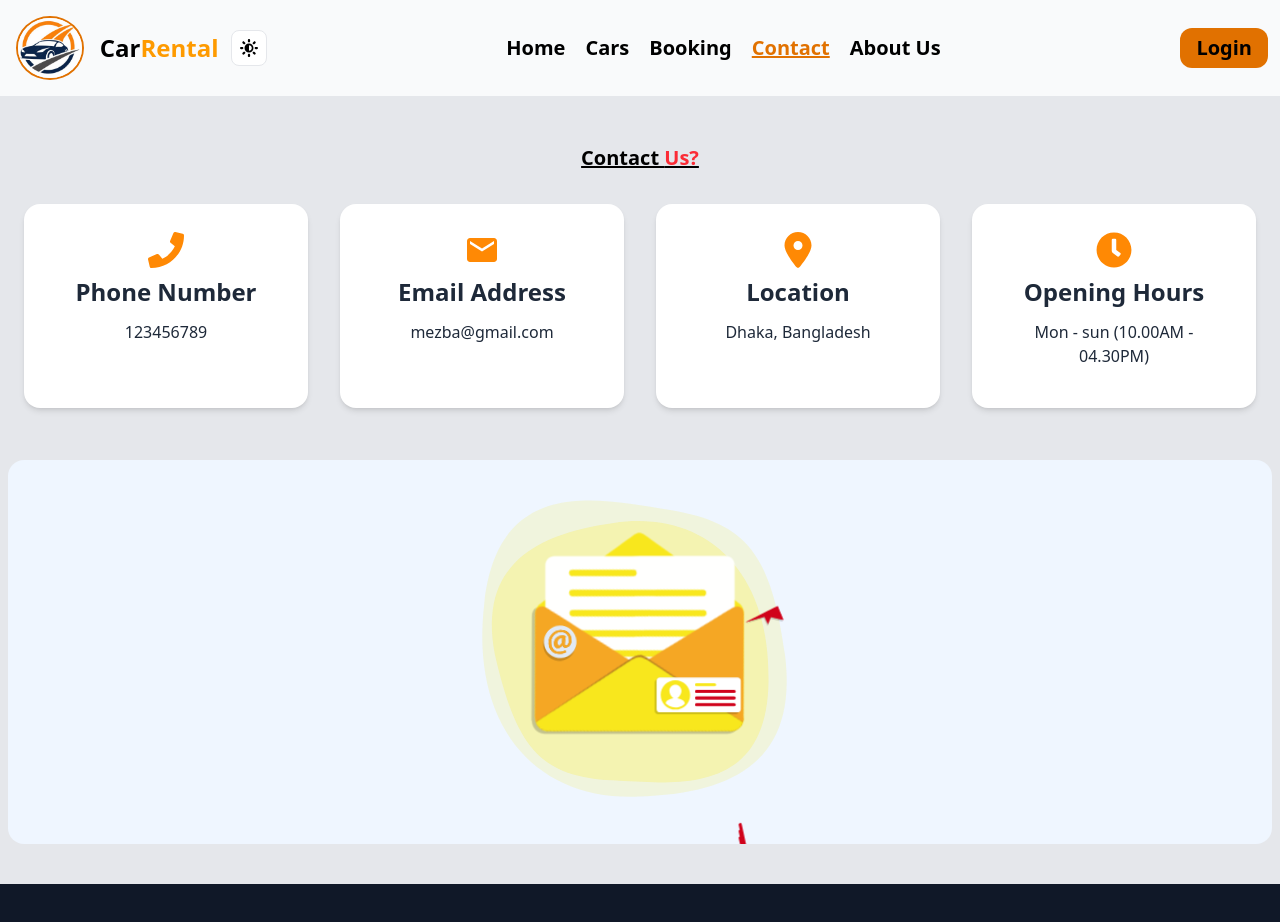
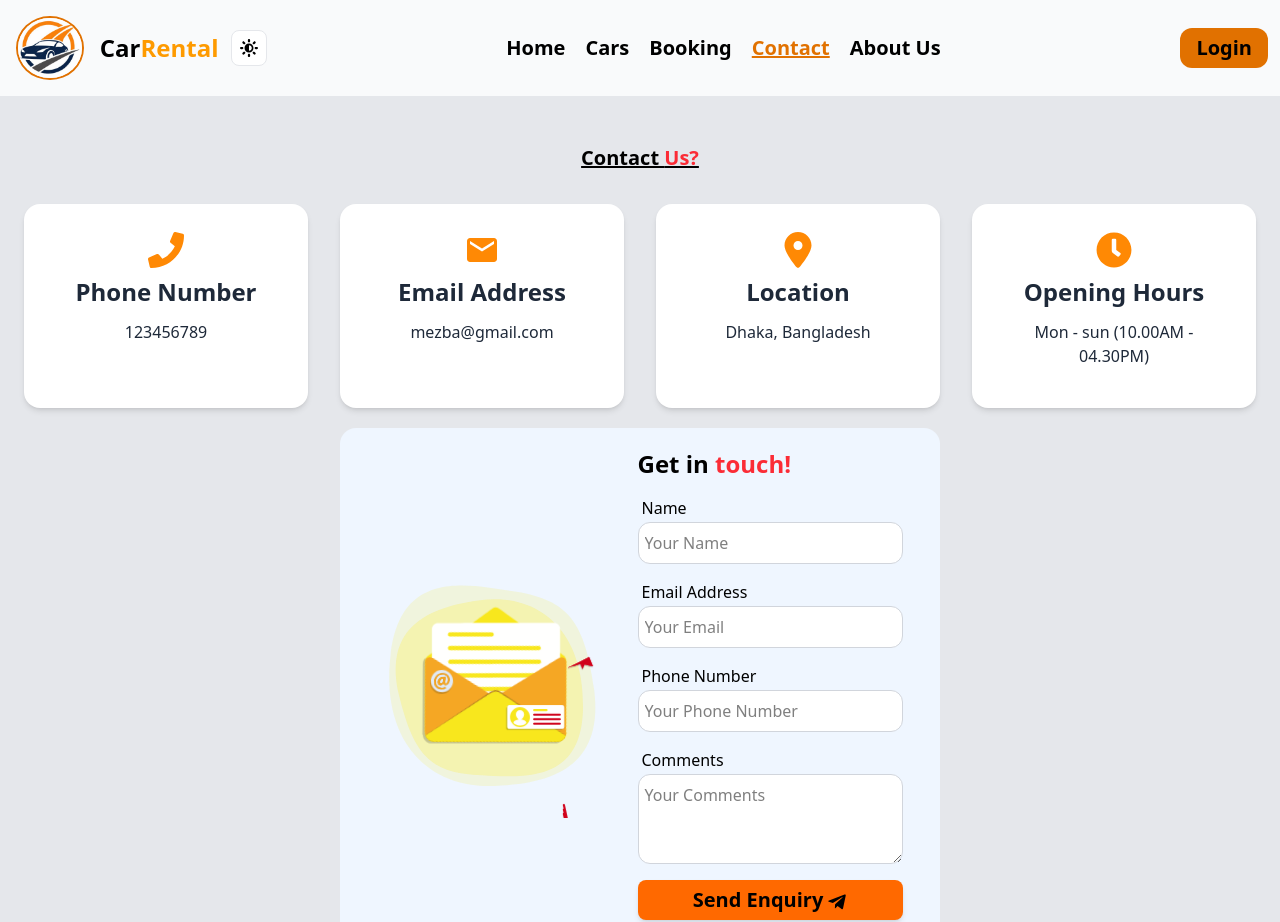
Before and after one commit to abdullah-al-shishir/Car-Rental-service, a React (Vite) app: page /contact in a window 1280 px wide. Shown: the top 922 px of the page. Built offline with nearby package versions, Linux system fonts and the light colour scheme; a web font is replaced by a local one.

Commit message:
Contact page finished

```diff
--- a/src/Components/Contact/Email.jsx
+++ b/src/Components/Contact/Email.jsx
@@ -1,13 +1,93 @@
 import React from "react";
+import { FaTelegramPlane } from "react-icons/fa";
 // Lottie React //
 import Lottie from "lottie-react";
 import Emailicon from "./email.json";
 
 const Email = () => {
+  const input_style =
+    " bg-white py-2 pl-1.5 rounded-xl border border-gray-300 focus:border-orange-500 focus:ring-1 focus:ring-orange-500 focus:outline-none";
   return (
-    <div className="bg-blue-50 rounded-2xl">
-      <div className="w-full max-w-sm h-auto mx-auto my-8">
+    <div
+      className="bg-blue-50 rounded-2xl mb-8 justify-center place-items-center md:flex md:w-[600px] md:mx-auto
+"
+    >
+      {/* Animated Email icon */}
+      <div className="w-full max-w-sm md:w-[260px] h-auto my-8">
         <Lottie animationData={Emailicon} />
+      </div>
+      {/* Feedback section */}
+      <div className=" mx-9 md:mx-3 pb-7 md:mt-5 md:w-[265px]">
+        <h1 className="text-2xl font-bold">
+          Get in <span className="text-red-500">touch!</span>
+        </h1>
+
+        <div className="flex flex-col my-4">
+          <label htmlFor="name" className="pl-1 pb-0.5">
+            Name
+          </label>
+
+          <input
+            type="text"
+            name=""
+            id=""
+            placeholder="Your Name"
+            className={input_style}
+          />
+        </div>
+
+        <div className="flex flex-col my-4">
+          <label htmlFor="email" className="pl-1 pb-0.5">
+            Email Address
+          </label>
+
+          <input
+            type="text"
+            name=""
+            id=""
+            placeholder="Your Email"
+            className={input_style}
+          />
+        </div>
+
+        <div className="flex flex-col my-4">
+          <label htmlFor="phone" className="pl-1 pb-0.5">
+            Phone Number
+          </label>
+
+          <input
+            type="text"
+            name=""
+            id=""
+            placeholder="Your Phone Number"
+            className={input_style}
+          />
+        </div>
+
+        <div className="flex flex-col my-4">
+          <label htmlFor="comments" className="pl-1 pb-0.5">
+            Comments
+          </label>
+
+          <textarea
+            type="text"
+            name=""
+            id=""
+            rows={3}
+            placeholder="Your Comments"
+            className={input_style}
+          />
+        </div>
+        {/* Send Enquiry Button */}
+        <button
+          type="submit"
+          className="flex justify-center items-center bg-orange-500 hover:bg-blue-950
+                    text-black font-bold hover:cursor-pointer hover:text-white
+                    py-1.5 px-5 rounded-lg text-xl w-94 md:w-full
+                    shadow-md transition duration-250 ease-in-out"
+        >
+          Send Enquiry <FaTelegramPlane className="mt-1 ml-1" />
+        </button>
       </div>
     </div>
   );
--- a/src/Pages/Contact.jsx
+++ b/src/Pages/Contact.jsx
@@ -4,7 +4,7 @@ import Email from "../Components/Contact/Email";
 
 const Contact = () => {
   return (
-    <div className="p-2 mt-10">
+    <div className="p-2 mt-10 ">
       <h1 className="text-center text-xl font-bold underline mb-3">
         Contact <span className="text-red-500">Us?</span>
       </h1>
```
